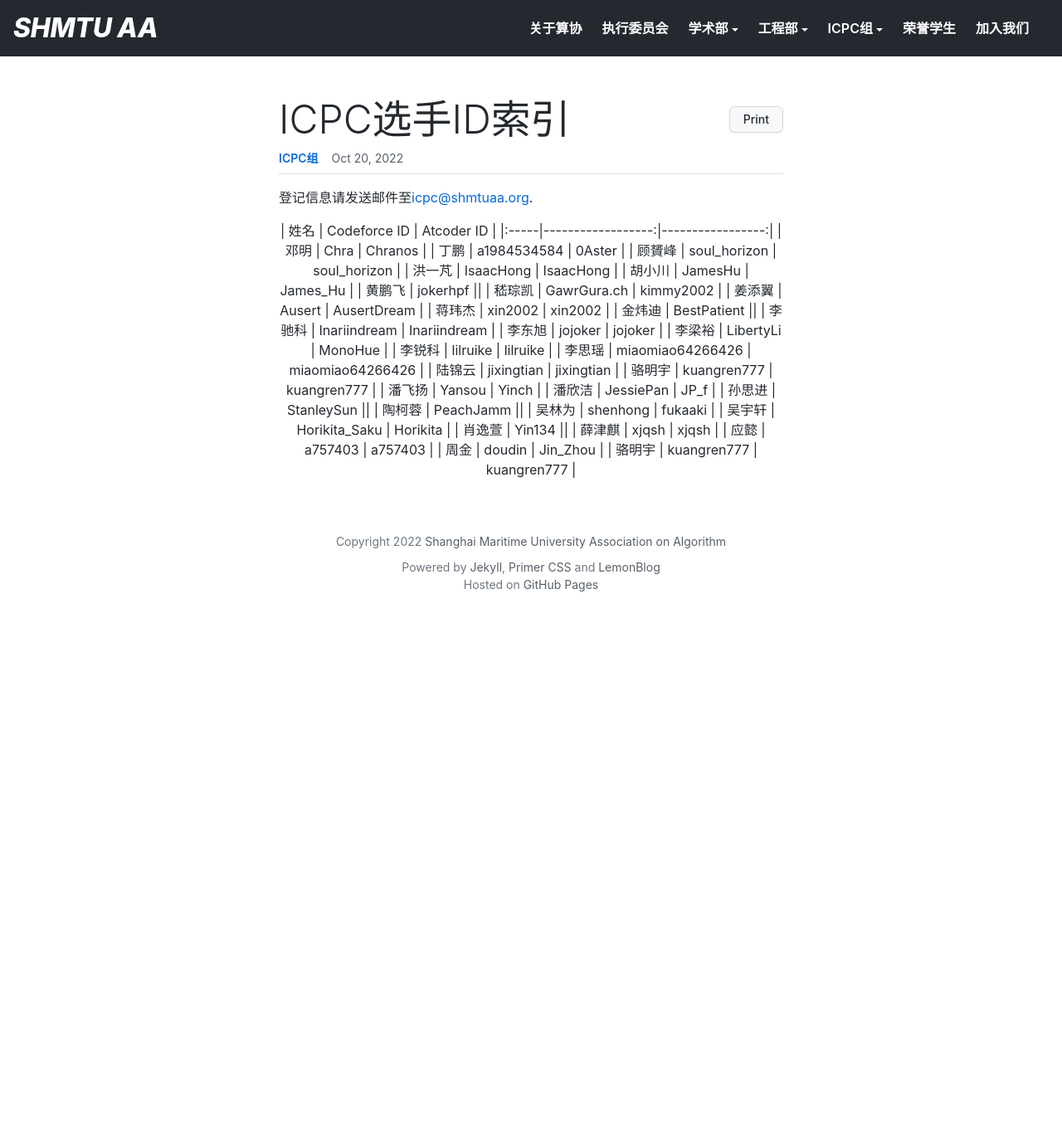
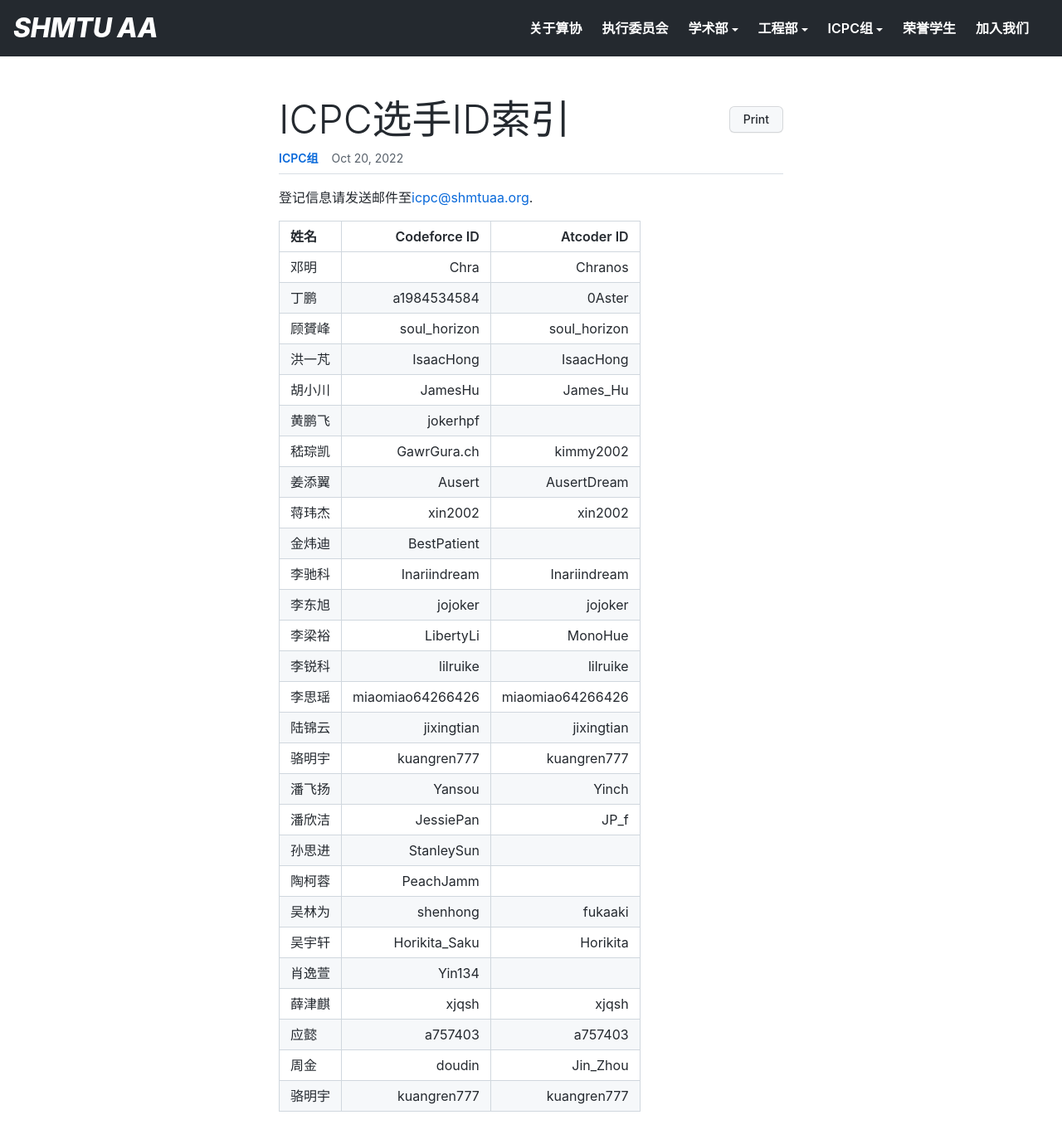
Before and after one commit to shmtuaa/shmtuaa.org, a Jekyll site: the page built from _posts/2022-10-20-ICPC-id.md, in a window 1280 px wide and 1400 px high. Shown: the top 1379 px of the window at 83% size. Built offline with Jekyll 4.4.1, drawn with Linux system fonts in a browser that asks for light colours.

Commit message:
REMOVE center tag

```diff
--- a/_posts/2022-10-20-ICPC-id.md
+++ b/_posts/2022-10-20-ICPC-id.md
@@ -7,8 +7,6 @@ excerpt: 上海海事大学ICPC选手们在Codeforces和Atcoder的ID。
 ---
 
 登记信息请发送邮件至[icpc@shmtuaa.org](mailto:icpc@shmtuaa.org).
-
-<center>
 
 | 姓名   |      Codeforce ID |       Atcoder ID |
 |:-----|------------------:|-----------------:|
@@ -40,5 +38,3 @@ excerpt: 上海海事大学ICPC选手们在Codeforces和Atcoder的ID。
 | 应懿	  |          a757403	 |          a757403 |
 | 周金	  |           doudin	 |         Jin_Zhou |
 | 骆明宇	 |      kuangren777	 |      kuangren777 |
-
-<center>
```
Also changed, not shown: _posts/2022-10-01-ICPC-council.md (+0 -2 lines).
